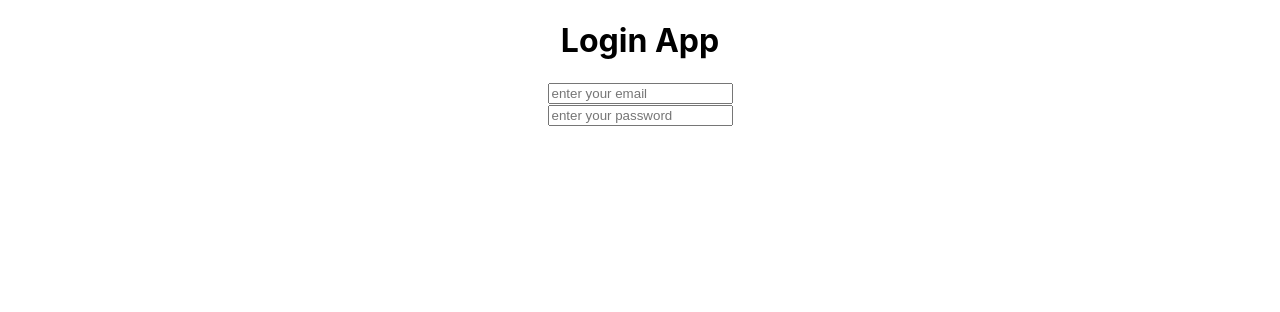
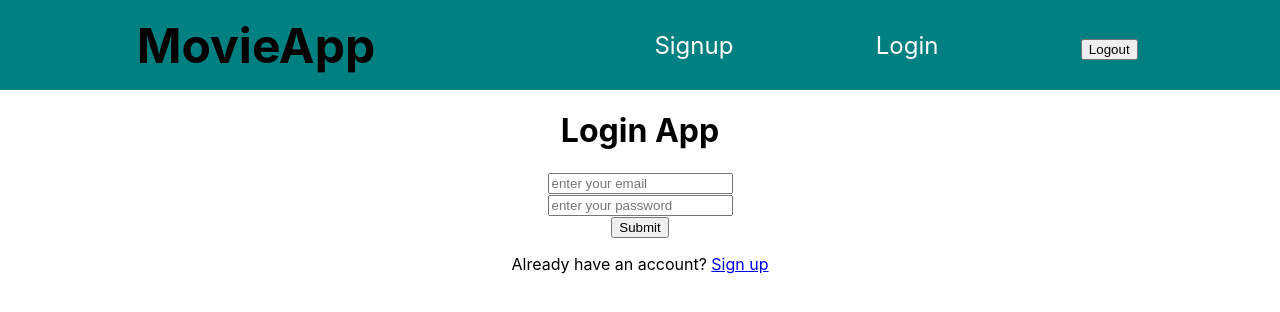
Before and after one commit to rk6093720/task1competishun-8718, a React (Create React App) app: page /login in a window 1280 px wide. Shown: the top 312 px of the page. Built offline with nearby package versions, Linux system fonts and the light colour scheme; no server answers.

Commit message:
firebaseloginand signup done

```diff
--- a/src/App.js
+++ b/src/App.js
@@ -1,10 +1,10 @@
-
+import Navbar from './Component/navbar';
+import MainRoutes from './Page/MainRoutes';
 import './App.css';
-import MainRoutes from './Page/MainRoutes';
-
 function App() {
   return (
     <div className="App">
+         <Navbar/>
        <MainRoutes/>
     </div>
   );
--- a/src/Component/navbar.jsx
+++ b/src/Component/navbar.jsx
@@ -0,0 +1,36 @@
+import React, { useState } from 'react'
+import { Link } from 'react-router-dom'
+import Logout from '../Page/Logout'
+// import Logout from '../Page/Logout'
+// import Login from '../Page/Login'
+
+const navbar = () => {
+
+  return (
+    <div className='navbar' >
+        <div className="container" style={{ display:'flex', width:"100%", height:"90px", backgroundColor:"teal",fontSize:"24px", alignItems:"center", justifyContent:"space-between"}}>
+            <div className="left" style={{width:"40%"}}>
+                <h1>MovieApp</h1>
+            </div>
+            <div className="right" style={{width:"60%", display:'flex', justifyContent:"space-evenly", color:"white", fontSize:"24px"}}>
+                <div className='linksignup' style={{color:"white"}}>
+                <Link style={{textDecoration:"none",color:"white"}} to="/signup">
+                    Signup
+                </Link>
+                </div>
+                <div className='linklogin' style={{ textDecoration:"none"}}>
+                <Link style={{textDecoration:"none",color:"white"}} to="/login">
+                    Login
+                </Link>
+                </div>
+                <div className='linklogin' style={{ textDecoration:"none" , fontSize:"24px"}}>
+                  <Logout style={{ textDecoration:"none" , fontSize:"24px"}}/>
+                </div>
+
+            </div>
+        </div>
+    </div>
+  )
+}
+
+export default navbar
--- a/src/Page/Home.jsx
+++ b/src/Page/Home.jsx
@@ -1,8 +1,12 @@
 import React from 'react'
+import Logout from './Logout'
 
 const Home = () => {
   return (
-    <div>Home</div>
+    <div className='home'>
+        <h1>Home</h1>
+
+    </div>
   )
 }
 
--- a/src/Page/Login.jsx
+++ b/src/Page/Login.jsx
@@ -1,20 +1,60 @@
-import React from 'react'
+import React, { useState } from 'react'
+import { Link, useNavigate } from 'react-router-dom'
+import { auth } from '../FirebaseConfig';
+import { signInWithEmailAndPassword } from 'firebase/auth';
+const Login = () => {
+    const [email,setEmail]= useState("");
+    const [pass,setPass]= useState("");
+    const [error,setError]= useState("");
+    const [flag,setFlag]= useState("");
+      const navigate = useNavigate();
 
-const Login = () => {
+    const handleLogin=(e)=>{
+        e.preventDefault();
+      if(!email || !pass){
+        setError("fill the login fields");
+        return;
+      }
+      setError("");
+      setFlag(true);
+      signInWithEmailAndPassword(auth,email,pass)
+      .then((res)=>{
+        console.log(res.user.accessToken)
+        setFlag(false);
+        navigate("/")
+      })
+      .catch((err)=>{
+        setFlag(false);
+        setError(err.Message)
+      })
+    }
   return (
     <div className='login'>
         <h1>Login App</h1>
-        <form>
+        <form onSubmit={handleLogin}>
             <input type="email"
-            placeholder='enter your email' />
+            placeholder='enter your email'
+            value={email}
+            onChange={(e)=> setEmail(e.target.value)}/>
             <br />
             <input type="password"
-            placeholder='enter your password' />
+            placeholder='enter your password'
+            value={pass}
+            onChange={(e)=> setPass(e.target.value)} />
 
             <div className='inputSubmitlogin'>
-
+                <b>{error}</b>
+                <input type="submit" value="Submit"  disabled={flag} />
             </div>
         </form>
+        <div className='notAccountgotosignup' >
+        <p>
+            Already have an account?{" "}
+            <span>
+              <Link to="/signup">Sign up</Link>
+            </span>
+          </p>
+        </div>
     </div>
   )
 }
--- a/src/Page/Logout.jsx
+++ b/src/Page/Logout.jsx
@@ -1,8 +1,21 @@
+import { signOut } from 'firebase/auth'
 import React from 'react'
+import { auth } from '../FirebaseConfig'
+import { useNavigate } from 'react-router-dom'
 
 const Logout = () => {
+    const navigate = useNavigate();
+    const handlelogout=()=>{
+       signOut(auth)
+       .then((res)=>{
+        console.log("data",res);
+         navigate("/")
+       })
+    }
   return (
-    <div>Logout</div>
+    <div className='logout'>
+             <button onClick={handlelogout}>Logout</button>
+    </div>
   )
 }
 
--- a/src/Page/Signup.jsx
+++ b/src/Page/Signup.jsx
@@ -1,9 +1,10 @@
 import React, { useState } from 'react'
-import { Link, Navigate } from 'react-router-dom';
+import { Link, useNavigate } from 'react-router-dom';
 import { auth } from '../FirebaseConfig';
 import { createUserWithEmailAndPassword, updateProfile } from 'firebase/auth';
 
 function Signup() {
+    const  navigate = useNavigate();
     const [name,setName]= useState("");
     const [email,setEmail]= useState("");
     const [pass,setPass]= useState("");
@@ -24,7 +25,7 @@ function Signup() {
         await updateProfile(user,{
             displayName:name
         })
-        Navigate("/")
+        navigate("/")
         // console.log(res,"data")
       })
       .catch((err)=>{
```
